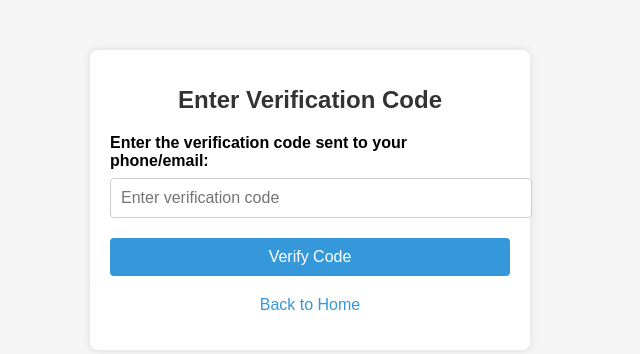
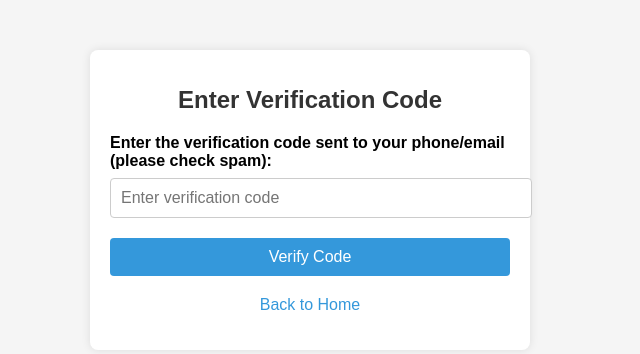
Before and after one commit to zjardyn/ref2QR, a Flask app: page /verify_code in a window 1280 px wide. Shown: the top 354 px of the page, without its empty margins (330-970 px from the left). Run offline with Flask 3, Linux system fonts and the light colour scheme.

Commit message:
new email
changed verification email

```diff
--- a/templates/verify_code.html
+++ b/templates/verify_code.html
@@ -70,7 +70,7 @@
         {% endif %}
 
         <form method="POST" action="{{ url_for('main.verify_code') }}">
-            <label for="code">Enter the verification code sent to your phone/email:</label>
+            <label for="code">Enter the verification code sent to your phone/email (please check spam):</label>
             <input type="text" name="code" id="code" required placeholder="Enter verification code">
 
             <button type="submit">Verify Code</button>
```
Also changed, not shown: 1 other file.
